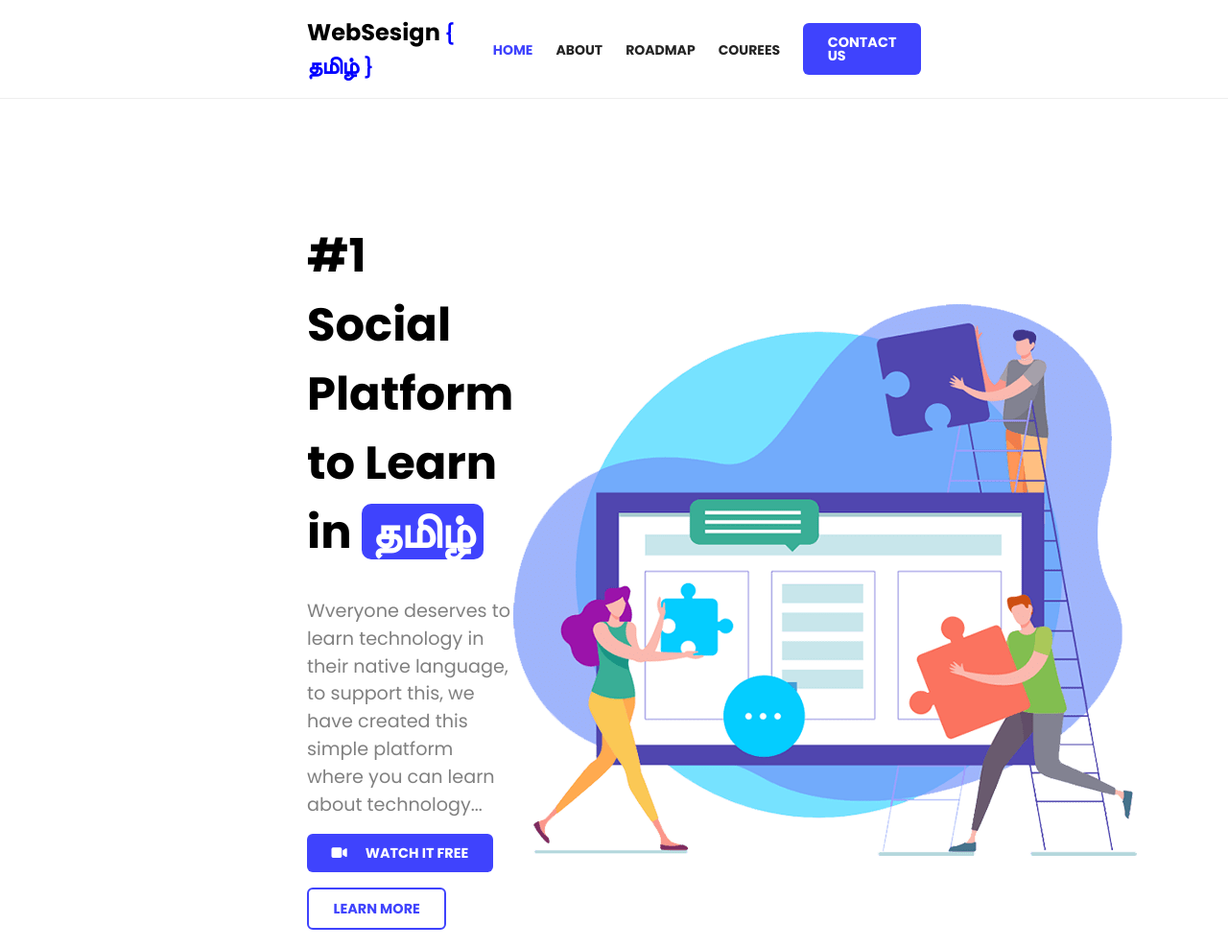
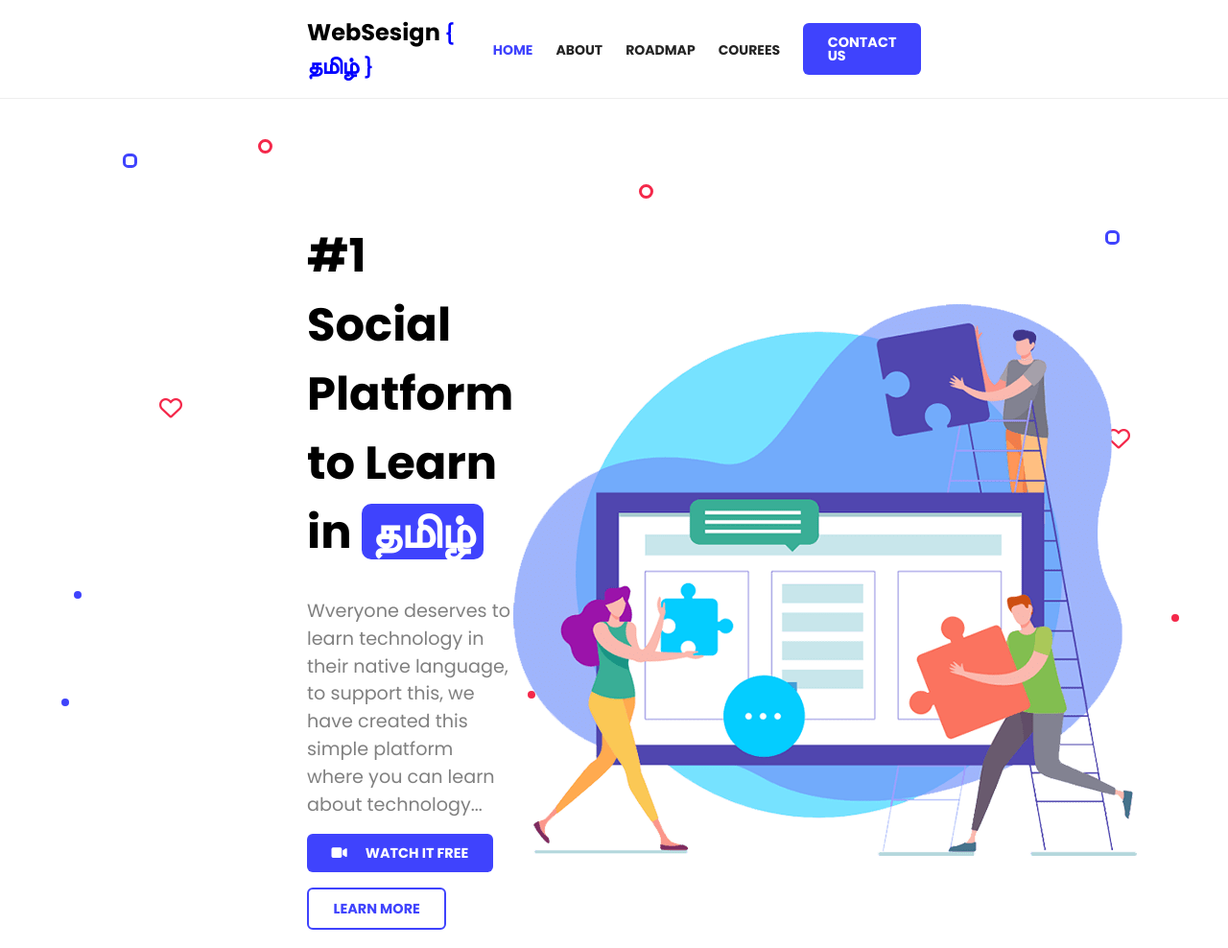
Before and after one commit to 1989198919891989/mordan_web_design_in_tamil, a plain HTML site: page index.html in a window 1280 px wide. Shown: the whole page at 96% size. Drawn offline with Linux system fonts and the light colour scheme; a web font is replaced by a local one.

Commit message:
Feature: Home

```diff
--- /dev/null
+++ b/assets/scss/layout/_background_elements.scss
@@ -0,0 +1,134 @@
+.background-shapes {
+    .box1 {
+        position: absolute;
+        top: 20%;
+        left: 10%;
+        width: 15px;
+        height: 15px;
+        background-color: transparent;
+        border: 3px solid #3f43fd;
+        border-radius: 0.35rem;
+        z-index: -1;
+        transform: rotate(360deg);
+        animation: box-shape linear 5s infinite;
+    }
+    .box2 {
+        position: absolute;
+        top: 80%;
+        left: 60%;
+        width: 15px;
+        height: 15px;
+        background-color: transparent;
+        border: 3px solid #3f43fd;
+        border-radius: 0.35rem;
+        z-index: -1;
+        transform: rotate(360deg);
+        animation: box-shape linear 5s infinite;
+
+    }
+    .box3 {
+        position: absolute;
+        top: 30%;
+        left: 90%;
+        width: 15px;
+        height: 15px;
+        background-color: transparent;
+        border: 3px solid #3f43fd;
+        border-radius: 0.35rem;
+        z-index: -1;
+        transform: rotate(360deg);
+        animation: box-shape linear 5s infinite;
+
+    }
+
+    .dot1 {
+        position: absolute;
+        top: 77%;
+        left: 6%;
+        width: 8px;
+        height: 8px;
+        background-color: #3f43fd;
+        border-radius: 50px;
+        z-index: -1;
+        transform: rotate(360deg);
+        animation: box-shape linear 5s infinite;
+    }
+    .dot2 {
+        position: absolute;
+        top: 80%;
+        right: 4%;
+        width: 8px;
+        height: 8px;
+        background-color: #f4284a;
+        border-radius: 50px;
+        z-index: -1;
+        transform: rotate(360deg);
+        animation: box-shape linear 5s infinite;
+    }
+    .dot3 {
+        position: absolute;
+        top: 90%;
+        left: 43%;
+        width: 8px;
+        height: 8px;
+        background-color: #f4284a;
+        border-radius: 50px;
+        z-index: -1;
+        transform: rotate(360deg);
+        animation: box-shape linear 5s infinite;
+    }
+    .dot4 {
+        position: absolute;
+        top: 91%;
+        left: 5%;
+        width: 8px;
+        height: 8px;
+        background-color: #3f43fa;
+        border-radius: 50px;
+        z-index: -1;
+        transform: rotate(360deg);
+        animation: box-shape linear 5s infinite;
+    }
+    .heart1 {
+        font-size: 1.5rem;
+        position: absolute;
+        top:51%;
+        left: 13%;
+        z-index: -1;
+        color: #f4284a;
+        animation: box-shape linear 5s infinite;
+    }
+    .heart2 {
+        font-size: 1.5rem;
+        position: absolute;
+        top: 55%;
+        right: 8%;
+        z-index: -1;
+        color: #f4284a;
+        animation: box-shape linear 5s infinite;
+    }
+    .circle1 {
+        position: absolute;
+        bottom: 80%;
+        left: 21%;
+        width: 15px;
+        height: 15px;
+        border: 3px solid #f4284a;
+        border-radius: 50px;
+        z-index: -1;
+        transform: rotate(360deg);
+        animation: box-shape linear 5s infinite;
+    }
+    .circle2 {
+        position: absolute;
+        top: 24%;
+        left: 52%;
+        width: 15px;
+        height: 15px;
+        border: 3px solid #f4284a;
+        border-radius: 50px;
+        z-index: -1;
+        transform: rotate(360deg);
+        animation: box-shape linear 5s infinite;
+    }
+}
--- a/assets/scss/main.scss
+++ b/assets/scss/main.scss
@@ -15,6 +15,7 @@
 
 //layout
 @import "./layout/header";
+@import "./layout/background_elements";
 
 // pages
 @import "./pages/home";
--- a/assets/scss/utilities/_animations.scss
+++ b/assets/scss/utilities/_animations.scss
@@ -2,10 +2,23 @@
     0% {
         color: red;
     }
+
     50% {
         color: blue;
     }
+
     100% {
         color: green;
     }
 }
+
+@keyframes box-shape {
+    0% {
+        transform: rotate(0deg);
+    }
+
+    100% {
+        transform: rotate(360deg);
+    }
+
+}
--- a/index.html
+++ b/index.html
@@ -47,6 +47,25 @@
     <!-- ========== Start main ========== -->
     <main>
         <section class="hero-area">
+            <div class="background-shapes">
+                <div class="box1"></div>
+                <div class="box2"></div>
+                <div class="box3"></div>
+
+                <div class="dot1"></div>
+                <div class="dot2"></div>
+                <div class="dot3"></div>
+                <div class="dot4"></div>
+
+                <div class="heart1">
+                    <i class="far fa-heart"></i>
+                </div>
+                <div class="heart2">
+                    <i class="far fa-heart"></i>
+                </div>
+                <div class="circle1"></div>
+                <div class="circle2"></div>
+            </div>
             <div class="hero-area--contents">
                 <h2 class="hero-area--title">
                     #1 Social Platform to Learn in <span class="font-ta badge-primary">தமிழ்</span>
```
Also changed, not shown: assets/scss/main.css, 1 other file.
